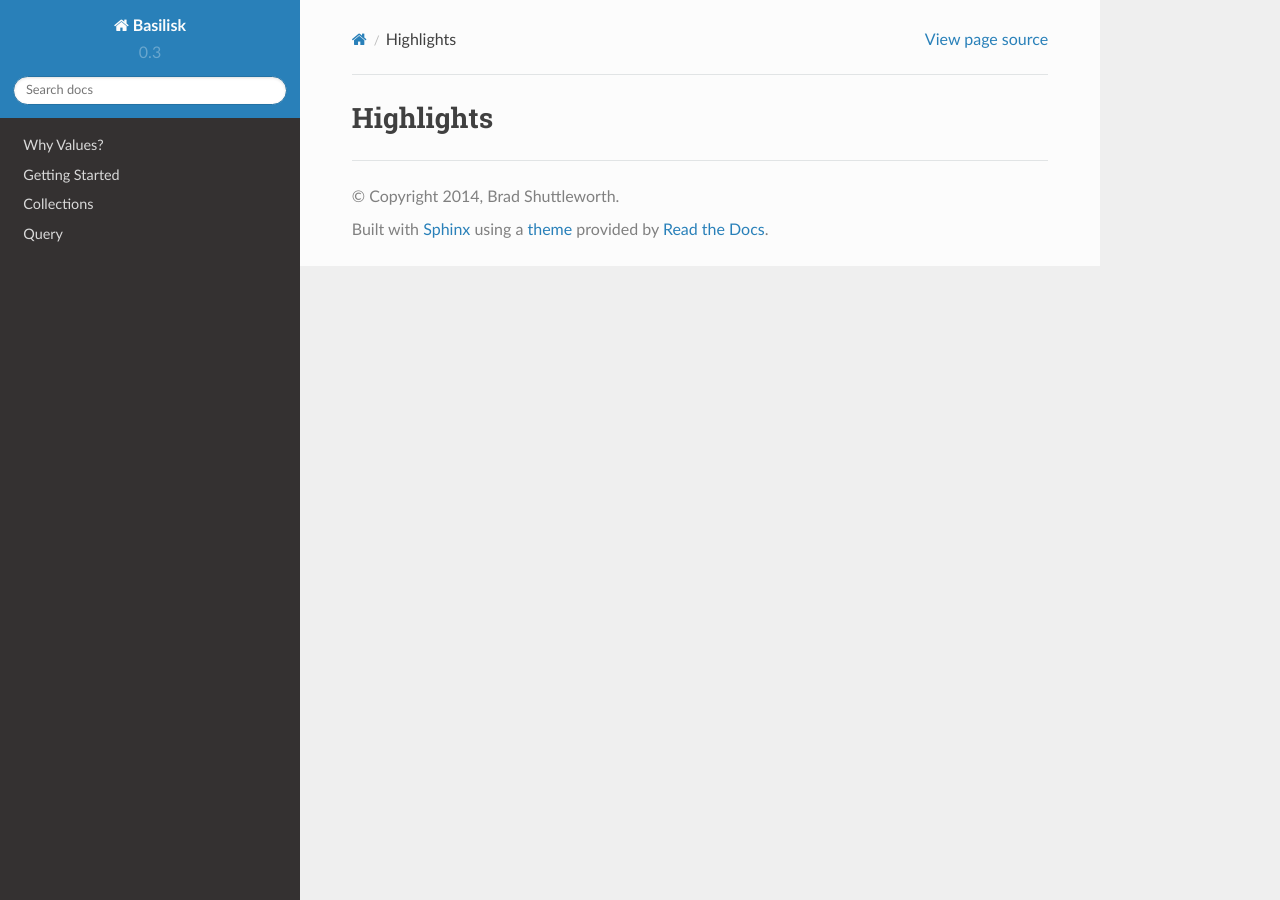
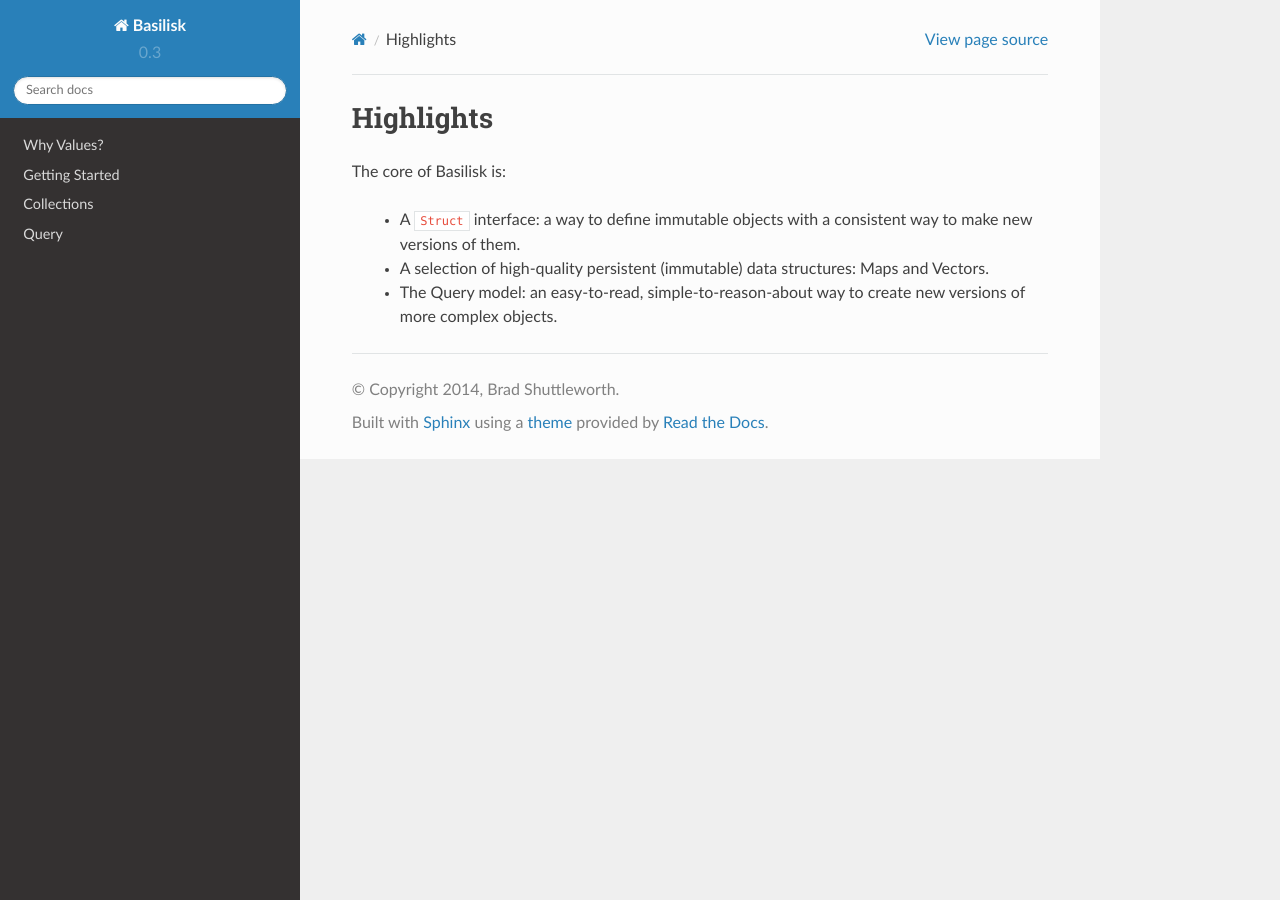
Before and after one commit to basiliskjs/basilisk, a Sphinx documentation site: the page built from docs/source/highlights.rst, in a window 1280 px wide. Built offline with Sphinx 7.4.7 and the Read the Docs theme 2.0.0, drawn with Linux system fonts in a browser that asks for light colours.

```diff
--- a/docs/source/highlights.rst
+++ b/docs/source/highlights.rst
@@ -1,3 +1,11 @@
 ==========
 Highlights
 ==========
+
+The core of Basilisk is:
+
+ * A ``Struct`` interface: a way to define immutable objects with a consistent
+   way to make new versions of them.
+ * A selection of high-quality persistent (immutable) data structures: Maps and Vectors.
+ * The Query model: an easy-to-read, simple-to-reason-about way to create
+   new versions of more complex objects.
```
Also changed, not shown: README.md (+37 -33 lines).
